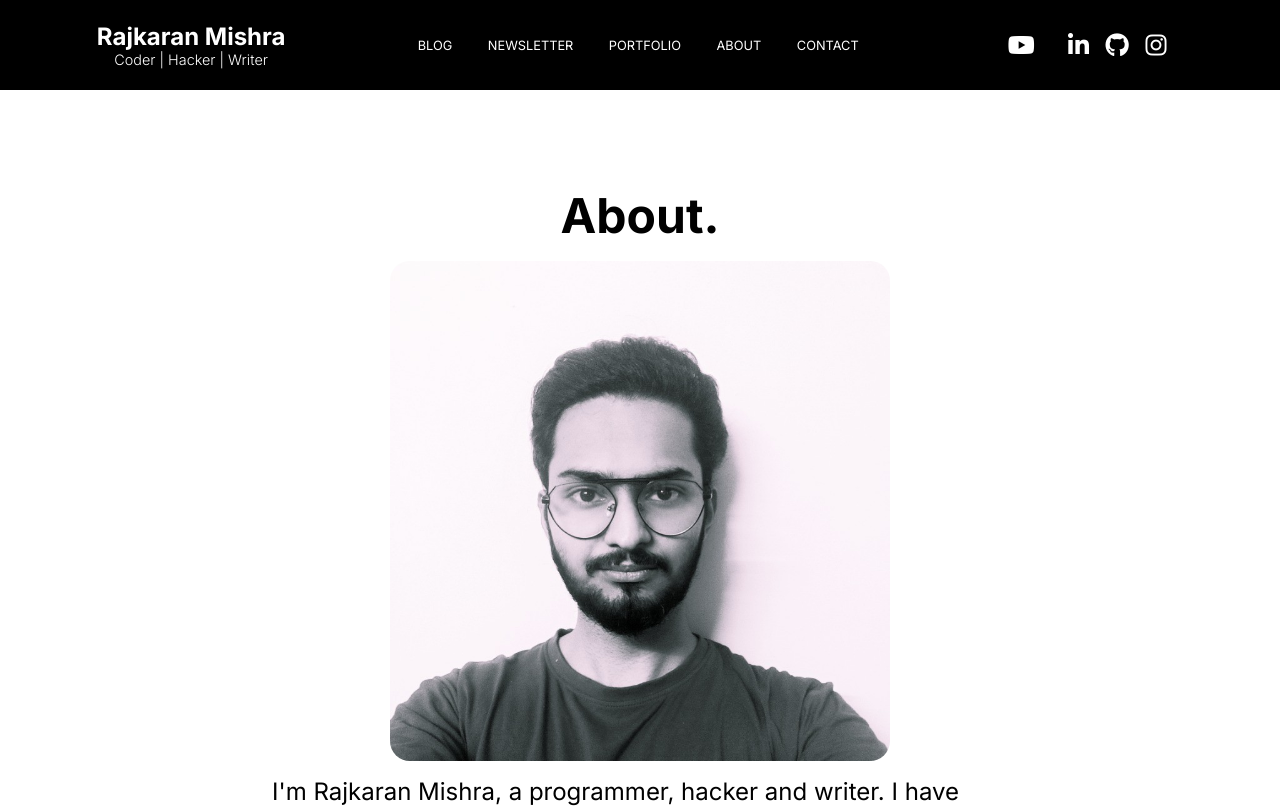
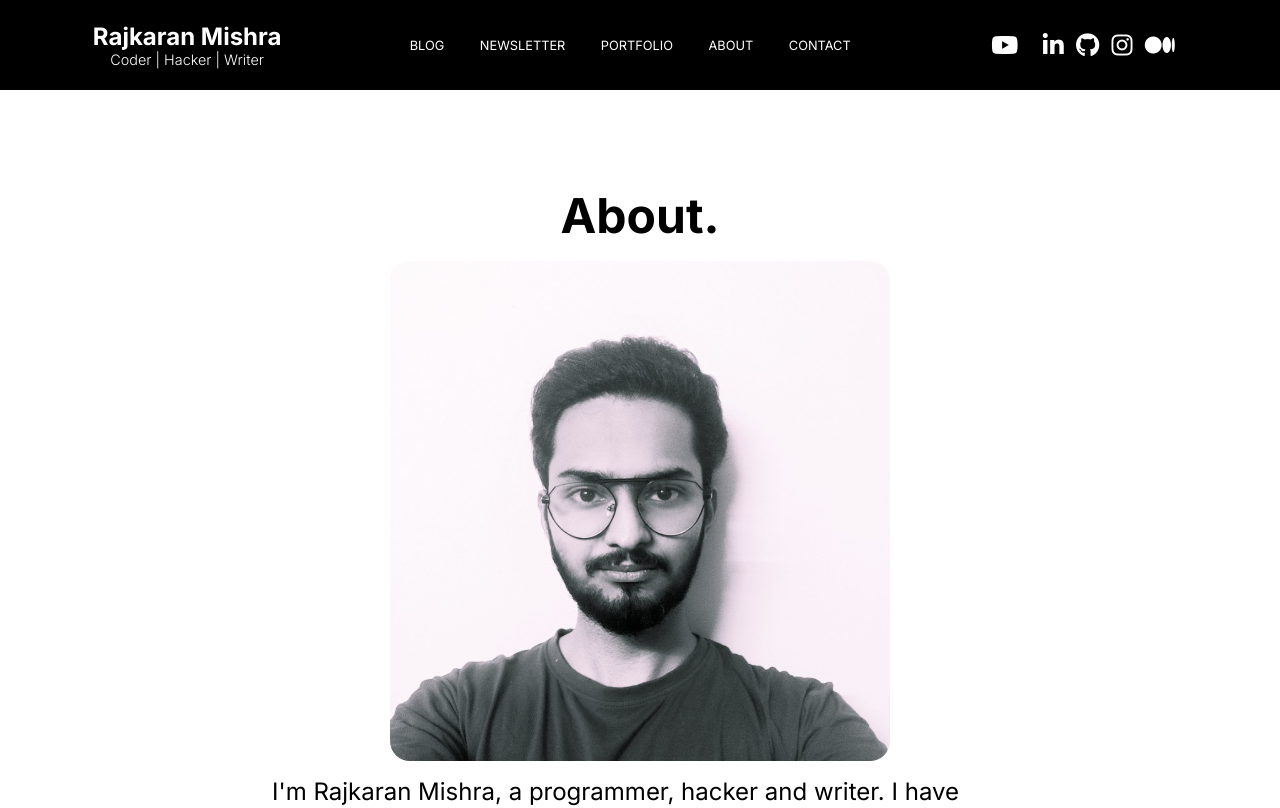
Before and after one commit to rajkaranm/rajkaranm.github.io, a Next.js app: page /about in a window 1280 px wide. Shown: the top 808 px of the page. Built offline with nearby package versions, Linux system fonts and the light colour scheme; a web font is replaced by a local one.

Commit message:
updated blog url and added medium icon

```diff
--- a/app/page.js
+++ b/app/page.js
@@ -17,7 +17,7 @@ export default function Home() {
             I build robust full stack application and protect them from getting hacked. Besides from my technical skill I love writing and blogging about technology and self improvement.
           </p>
           <div className={styles.btn_box}>
-            <button className={styles.btn}><Link href="https://medium.com/@imrajkaran">Check Blog</Link></button>
+            <button className={styles.btn}><Link href="https://rajkaranm.github.io/blog/">Check Blog</Link></button>
             <button className={styles.btn}><Link href="/portfolio">Check Projects</Link></button>
           </div>
         </div>
--- a/components/Navbar/Navbar.js
+++ b/components/Navbar/Navbar.js
@@ -10,7 +10,7 @@ export default function Navbar() {
           <p>Coder | Hacker | Writer</p>
         </Link>
         <div className={styles.nav_links}>
-          <Link href="https://medium.com/@imrajkaran" target="_blank">
+          <Link href="https://rajkaranm.github.io/blog/">
             BLOG
           </Link>
           <Link href="/newsletter" target="_blank">
@@ -37,6 +37,9 @@ export default function Navbar() {
           <a href="https://www.instagram.com/imrajkaran_" target="_blank">
             <i className={`fa-brands fa-instagram ${styles.nav_icon}`}></i>
           </a>
+          <a href="https://medium.com/@imrajkaran" target="_blank">
+            <i className={`fa-brands fa-medium ${styles.nav_icon}`}></i>
+          </a>
         </div>
       </div>
     </nav>
--- a/components/Navbar/Navbar.module.css
+++ b/components/Navbar/Navbar.module.css
@@ -35,7 +35,7 @@
 }
 
 .nav_icons{
-    width: 15%;
+    width: 13rem;
     display: flex;
     justify-content: space-evenly;
 }
```
